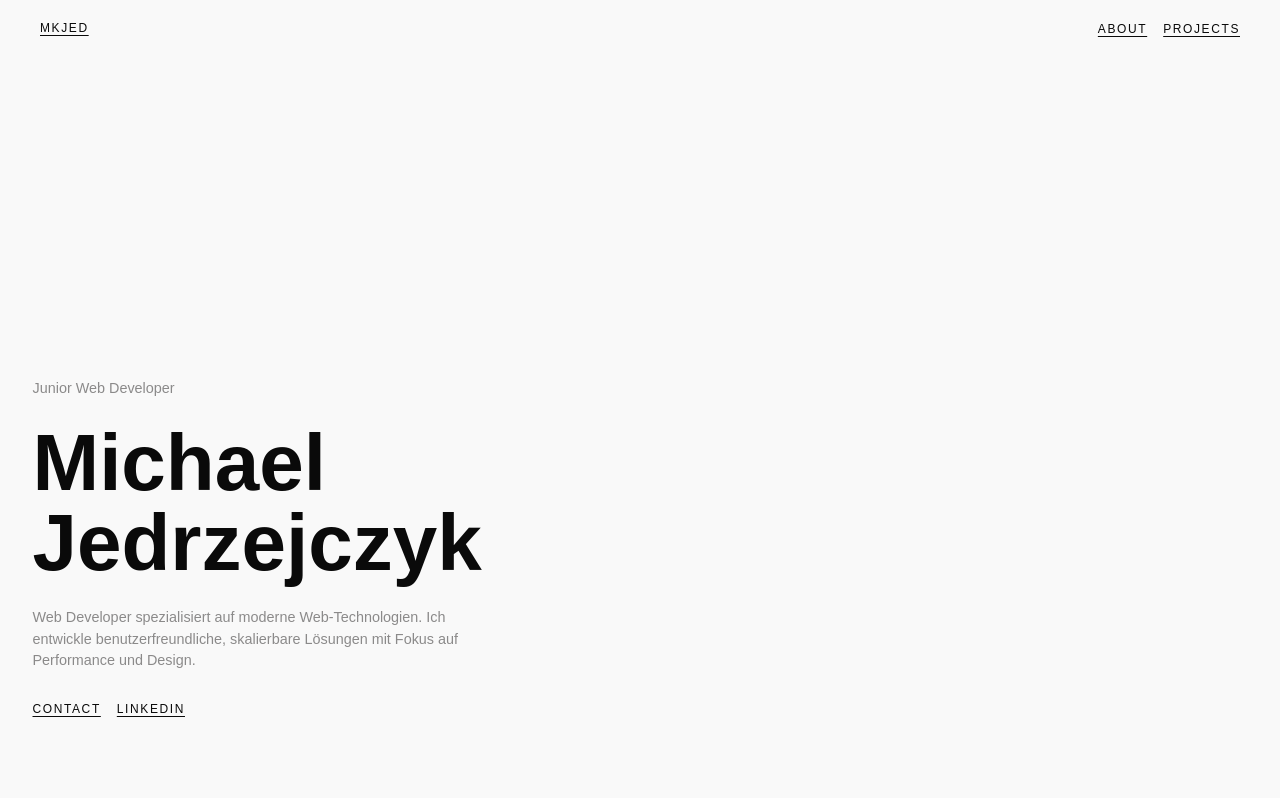
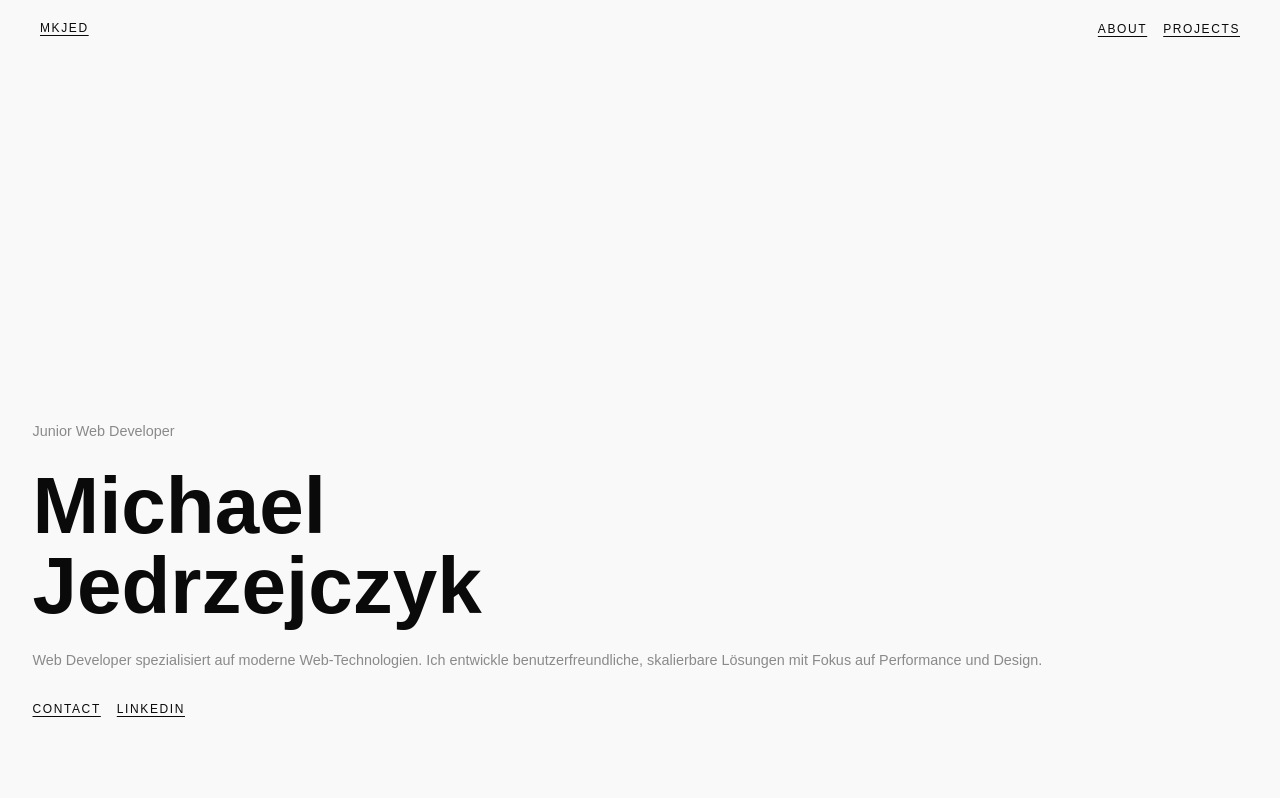
Before and after one commit to mkjed/mkjed-dev, a Nuxt app: page / in a window 1280 px wide. Shown: the top 798 px of the page. Built offline with nearby package versions, Linux system fonts and the light colour scheme.

Commit message:
add seo and meta

```diff
--- a/app/app.vue
+++ b/app/app.vue
@@ -3,6 +3,16 @@ import About from "./components/About.vue";
 import Header from "./components/Header.vue";
 import Hero from "./components/Hero.vue";
 import Projects from "./components/Projects.vue";
+useSeoMeta({
+  title: "Michael Jedrzejczyk | Junior Web Developer",
+  ogTitle: "Michael Jedrzejczyk | Junior Web Developer",
+  description:
+    "Portfolio von Michael, Junior Frontend Developer. Fokus auf moderne Webentwicklung. Schau dir meine Projekte und Skills an.",
+  ogDescription:
+    "Junior Frontend Developer. Fokus auf moderne Webentwicklung. Schau dir meine Projekte und Skills an.",
+  ogImage: "https://mkjed.dev/og.webp",
+  twitterCard: "summary_large_image",
+});
 </script>
 
 <template>
--- a/app/components/Hero.vue
+++ b/app/components/Hero.vue
@@ -15,8 +15,8 @@ const linkList = ref([
 <template>
   <section class="hero">
     <div class="content">
-      <p>Junior Web Developer</p>
-      <h1>Michael<span>Jedrzejczyk</span></h1>
+      <h1>Junior Web Developer</h1>
+      <h2>Michael<span>Jedrzejczyk</span></h2>
       <p>
         Web Developer spezialisiert auf moderne Web-Technologien. Ich entwickle
         benutzerfreundliche, skalierbare Lösungen mit Fokus auf Performance und
@@ -65,6 +65,12 @@ const linkList = ref([
 }
 
 h1 {
+  font-size: var(--paragraph-text);
+  font-weight: 400;
+  color: var(--accent);
+}
+
+h2 {
   display: flex;
   flex-direction: column;
   line-height: 1;
```
Also changed, not shown: public/og.webp (added).
